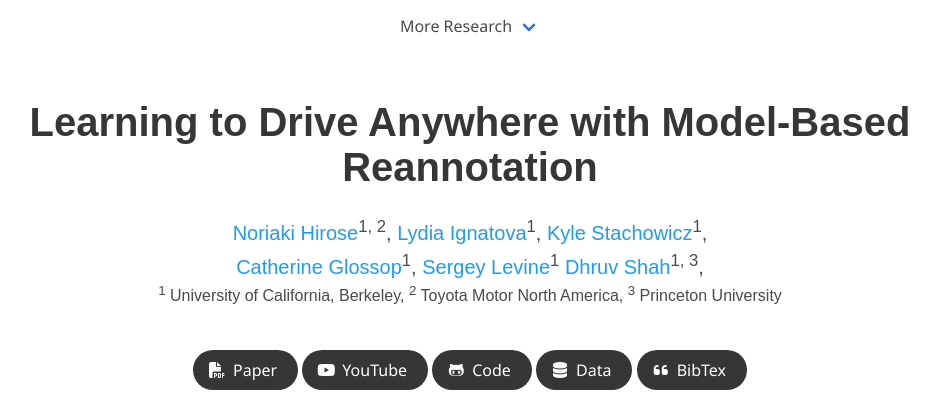
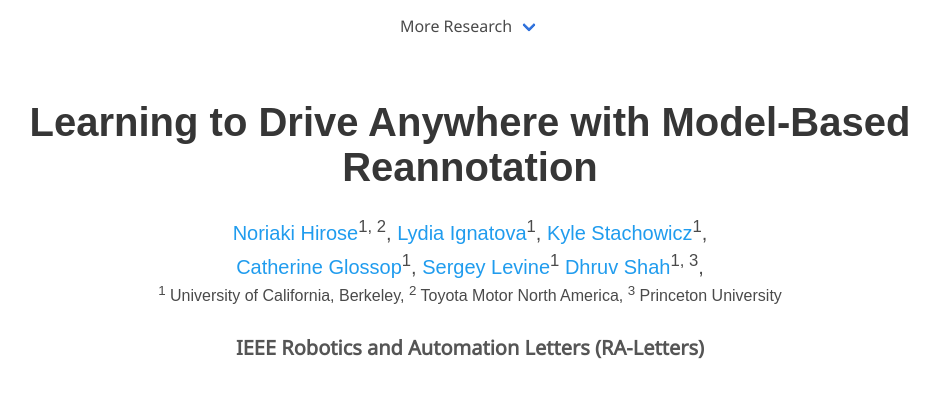
Before and after one commit to model-base-reannotation/model-base-reannotation.github.io, a plain HTML site: page index.html in a window 1280 px wide. Shown: the top 396 px of the page, without its empty margins (170-1109 px from the left). Drawn offline with nearby package versions, Linux system fonts and the light colour scheme; some icons are missing; a web font is replaced by a local one.

Commit message:
add journal name

```diff
--- a/index.html
+++ b/index.html
@@ -109,6 +109,12 @@
                             <span class="author-block"> <sup>1</sup> University of California, Berkeley,   <sup>2</sup> Toyota Motor North America,   <sup>3</sup> Princeton University</span>
                         </div>
                         <br>
+
+                        <div class="is-size-5 publication-venue">
+                            <span class="venue-block"> IEEE Robotics and Automation Letters (RA-Letters) </span> <br>
+                        </div>
+                        <br>
+
 
                         <div class="column has-text-centered">
                             <div class="publication-links">
```
